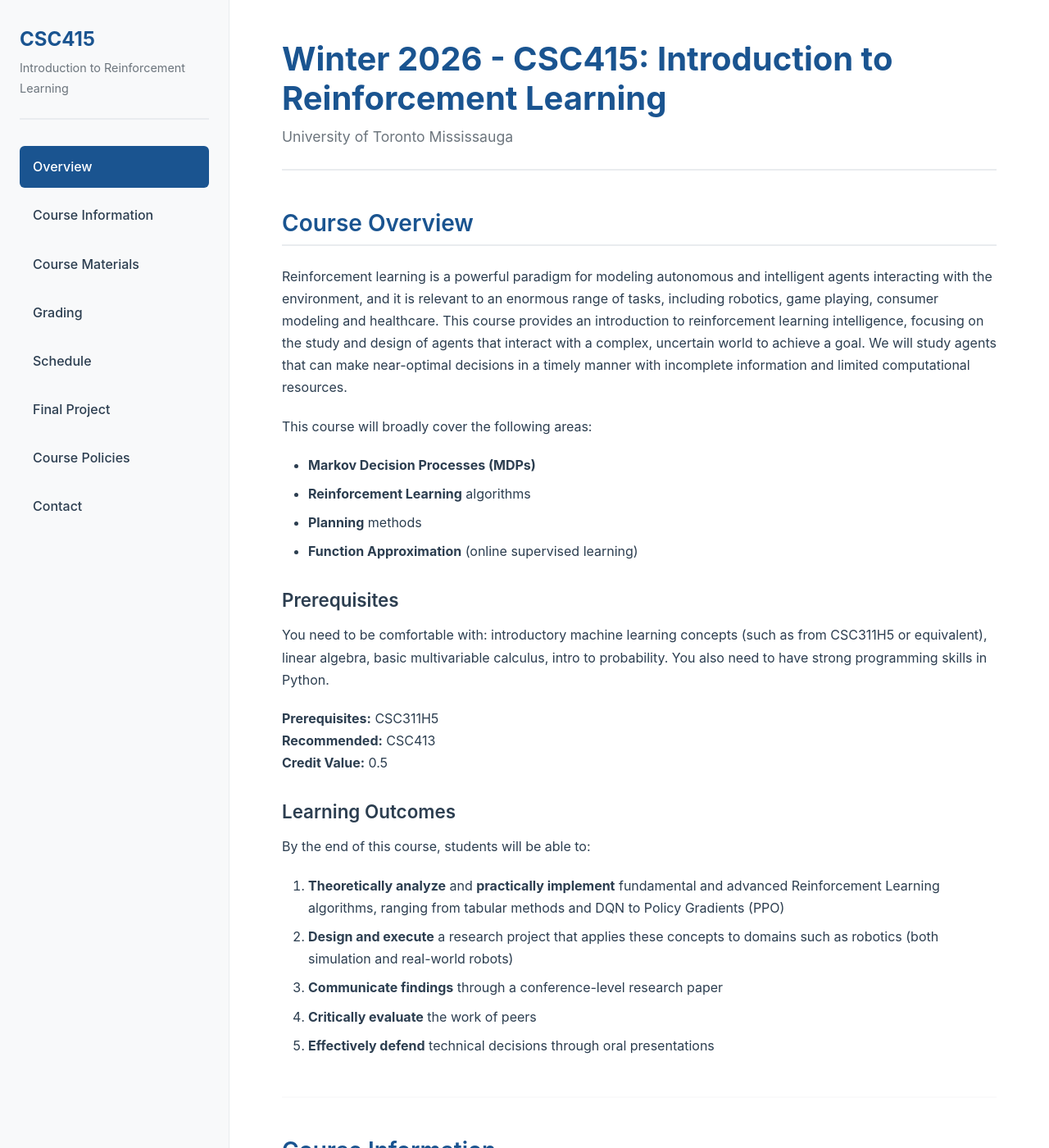
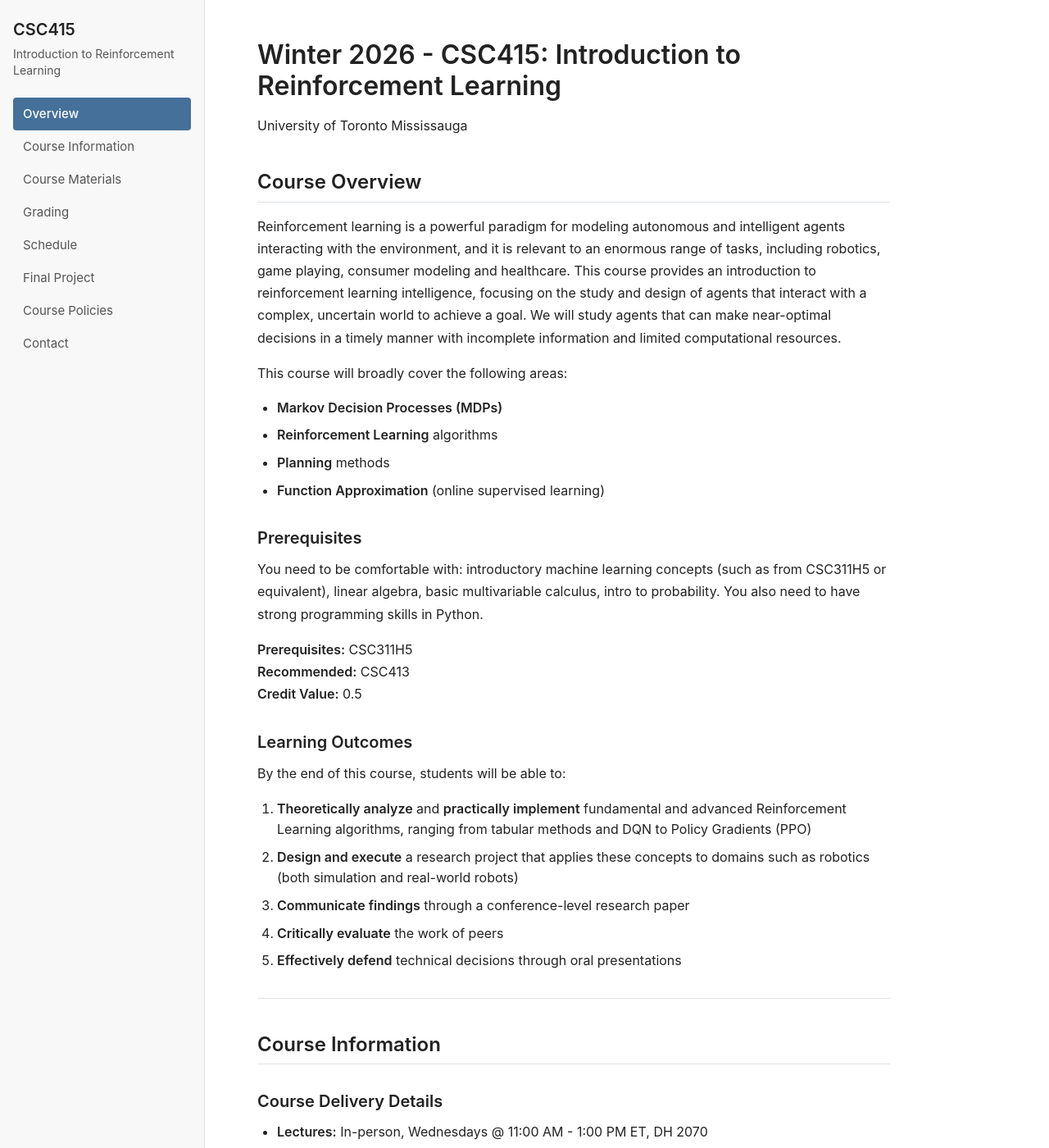
Before and after one commit to UTM-CSC415/w2026, a Jekyll site: the page built from index.md, in a window 1280 px wide and 1400 px high. Shown: the whole window at 82% size. Built offline with Jekyll 4.4.1, drawn with Linux system fonts in a browser that asks for light colours.

Commit message:
adapting the website

```diff
--- a/_layouts/default.html
+++ b/_layouts/default.html
@@ -7,67 +7,69 @@
     <title>{% if page.title %}{{ page.title }} | {% endif %}{{ site.title }}</title>
     <meta name="description" content="{{ page.description | default: site.description }}">
 
-    <!-- Bootstrap CSS -->
-    <link href="https://cdn.jsdelivr.net/npm/bootstrap@5.3.0/dist/css/bootstrap.min.css" rel="stylesheet">
-    <!-- Font Awesome -->
-    <link rel="stylesheet" href="https://cdnjs.cloudflare.com/ajax/libs/font-awesome/6.4.0/css/all.min.css">
-
     <style>
+      /* Quarto-inspired styling to match CSC2626 */
       :root {
-        --primary-color: #1a5490;
-        --sidebar-bg: #f8f9fa;
-        --text-color: #2c3e50;
-        --border-color: #e9ecef;
+        --quarto-body-font: -apple-system, BlinkMacSystemFont, "Segoe UI", Roboto, "Helvetica Neue", Arial, sans-serif;
+        --quarto-heading-font: -apple-system, BlinkMacSystemFont, "Segoe UI", Roboto, "Helvetica Neue", Arial, sans-serif;
+        --quarto-code-font: "SFMono-Regular", Menlo, Monaco, Consolas, "Liberation Mono", "Courier New", monospace;
+        --quarto-body-color: #222;
+        --quarto-body-bg: #fff;
+        --quarto-sidebar-bg: #f8f8f8;
+        --quarto-sidebar-fg: #555;
+        --quarto-sidebar-active: #447099;
+        --quarto-border-color: #dee2e6;
+        --quarto-link-color: #447099;
+        --quarto-link-hover-color: #2c5282;
       }
 
       * {
         box-sizing: border-box;
-      }
-
-      body {
-        font-family: -apple-system, BlinkMacSystemFont, "Segoe UI", Roboto, "Helvetica Neue", Arial, sans-serif;
-        line-height: 1.7;
-        color: var(--text-color);
-        background-color: #ffffff;
         margin: 0;
         padding: 0;
       }
 
-      .wrapper {
+      body {
+        font-family: var(--quarto-body-font);
+        font-size: 16px;
+        line-height: 1.6;
+        color: var(--quarto-body-color);
+        background-color: var(--quarto-body-bg);
+        margin: 0;
+        padding: 0;
+      }
+
+      .quarto-container {
         display: flex;
         min-height: 100vh;
       }
 
-      /* Sidebar */
+      /* Sidebar - matches Quarto style */
       .sidebar {
-        width: 280px;
-        background-color: var(--sidebar-bg);
-        border-right: 1px solid var(--border-color);
-        padding: 2rem 1.5rem;
+        width: 250px;
+        background-color: var(--quarto-sidebar-bg);
+        border-right: 1px solid var(--quarto-border-color);
+        padding: 1.5rem 1rem;
         position: fixed;
         height: 100vh;
         overflow-y: auto;
-        z-index: 100;
+        z-index: 1000;
       }
 
-      .sidebar-header {
-        margin-bottom: 2rem;
-        padding-bottom: 1.5rem;
-        border-bottom: 2px solid var(--border-color);
+      .sidebar-title {
+        font-family: var(--quarto-heading-font);
+        font-size: 1.25rem;
+        font-weight: 600;
+        color: var(--quarto-body-color);
+        margin-bottom: 0.5rem;
+        line-height: 1.2;
       }
 
-      .sidebar-header h1 {
-        font-size: 1.5rem;
-        font-weight: 700;
-        color: var(--primary-color);
-        margin: 0;
-        line-height: 1.3;
-      }
-
-      .sidebar-header .subtitle {
-        font-size: 0.9rem;
-        color: #6c757d;
-        margin-top: 0.5rem;
+      .sidebar-subtitle {
+        font-size: 0.875rem;
+        color: var(--quarto-sidebar-fg);
+        margin-bottom: 1.5rem;
+        line-height: 1.4;
       }
 
       .sidebar-nav {
@@ -77,142 +79,144 @@
       }
 
       .sidebar-nav li {
-        margin-bottom: 0.5rem;
+        margin: 0;
       }
 
       .sidebar-nav a {
         display: block;
-        padding: 0.75rem 1rem;
-        color: var(--text-color);
+        padding: 0.5rem 0.75rem;
+        color: var(--quarto-sidebar-fg);
         text-decoration: none;
-        border-radius: 6px;
-        transition: all 0.2s;
+        font-size: 0.9375rem;
+        border-radius: 4px;
+        transition: background-color 0.15s ease-in-out;
+      }
+
+      .sidebar-nav a:hover {
+        background-color: rgba(68, 112, 153, 0.1);
+        color: var(--quarto-link-color);
+      }
+
+      .sidebar-nav a.active {
+        background-color: var(--quarto-sidebar-active);
+        color: white;
         font-weight: 500;
       }
 
-      .sidebar-nav a:hover,
-      .sidebar-nav a.active {
-        background-color: var(--primary-color);
-        color: white;
+      /* Main content */
+      .main-content {
+        margin-left: 250px;
+        flex: 1;
+        padding: 3rem 4rem;
+        max-width: 900px;
       }
 
-      /* Main Content */
-      .main-content {
-        margin-left: 280px;
-        flex: 1;
-        padding: 3rem 4rem;
-        max-width: 1000px;
-      }
-
-      .page-header {
-        margin-bottom: 3rem;
-        padding-bottom: 1.5rem;
-        border-bottom: 2px solid var(--border-color);
-      }
-
-      .page-header h1 {
-        font-size: 2.5rem;
-        font-weight: 700;
-        color: var(--primary-color);
-        margin: 0 0 0.5rem 0;
-      }
-
-      .page-header .subtitle {
-        font-size: 1.1rem;
-        color: #6c757d;
-        font-weight: 400;
+      h1 {
+        font-family: var(--quarto-heading-font);
+        font-size: 2rem;
+        font-weight: 600;
+        color: var(--quarto-body-color);
+        margin-top: 0;
+        margin-bottom: 1rem;
+        line-height: 1.2;
       }
 
       h2 {
-        font-size: 1.75rem;
+        font-family: var(--quarto-heading-font);
+        font-size: 1.5rem;
         font-weight: 600;
-        color: var(--primary-color);
-        margin-top: 3rem;
-        margin-bottom: 1.5rem;
+        color: var(--quarto-body-color);
+        margin-top: 2.5rem;
+        margin-bottom: 1rem;
+        line-height: 1.3;
         padding-bottom: 0.5rem;
-        border-bottom: 2px solid var(--border-color);
+        border-bottom: 1px solid var(--quarto-border-color);
       }
 
       h3 {
-        font-size: 1.4rem;
+        font-family: var(--quarto-heading-font);
+        font-size: 1.25rem;
         font-weight: 600;
-        color: var(--text-color);
+        color: var(--quarto-body-color);
         margin-top: 2rem;
-        margin-bottom: 1rem;
+        margin-bottom: 0.75rem;
+        line-height: 1.3;
       }
 
       h4 {
-        font-size: 1.2rem;
+        font-family: var(--quarto-heading-font);
+        font-size: 1.1rem;
         font-weight: 600;
-        color: var(--text-color);
+        color: var(--quarto-body-color);
         margin-top: 1.5rem;
-        margin-bottom: 0.75rem;
+        margin-bottom: 0.5rem;
+        line-height: 1.3;
       }
 
       p {
-        margin-bottom: 1.25rem;
+        margin-bottom: 1rem;
+        line-height: 1.7;
       }
 
       ul, ol {
-        margin-bottom: 1.25rem;
-        padding-left: 2rem;
+        margin-bottom: 1rem;
+        padding-left: 1.5rem;
       }
 
       li {
         margin-bottom: 0.5rem;
+        line-height: 1.6;
       }
 
       a {
-        color: var(--primary-color);
+        color: var(--quarto-link-color);
         text-decoration: none;
       }
 
       a:hover {
+        color: var(--quarto-link-hover-color);
         text-decoration: underline;
       }
 
-      .table {
-        margin: 2rem 0;
+      table {
         width: 100%;
+        margin: 1.5rem 0;
+        border-collapse: collapse;
+        font-size: 0.9375rem;
       }
 
-      .table thead th {
-        background-color: var(--primary-color);
-        color: white;
-        font-weight: 600;
-        padding: 1rem;
-        border: none;
+      table thead {
+        border-bottom: 2px solid var(--quarto-border-color);
       }
 
-      .table tbody td {
-        padding: 0.75rem 1rem;
-        border-top: 1px solid var(--border-color);
+      table th {
+        text-align: left;
+        font-weight: 600;
+        padding: 0.75rem;
+        color: var(--quarto-body-color);
+        border-bottom: 2px solid var(--quarto-border-color);
       }
 
-      .table tbody tr:hover {
-        background-color: #f8f9fa;
+      table td {
+        padding: 0.75rem;
+        border-bottom: 1px solid var(--quarto-border-color);
       }
 
-      .card {
-        border: 1px solid var(--border-color);
-        border-radius: 8px;
-        padding: 1.5rem;
-        margin-bottom: 1.5rem;
-        background-color: #f8f9fa;
+      table tbody tr:hover {
+        background-color: rgba(0, 0, 0, 0.02);
       }
 
-      .card-header {
-        font-weight: 600;
-        color: var(--primary-color);
-        margin-bottom: 1rem;
-        font-size: 1.1rem;
+      hr {
+        border: none;
+        border-top: 1px solid var(--quarto-border-color);
+        margin: 2rem 0;
       }
 
       .alert {
-        padding: 1.25rem;
-        border-radius: 8px;
+        padding: 1rem 1.25rem;
         margin: 1.5rem 0;
         border-left: 4px solid;
+        border-radius: 4px;
       }
 
       .alert-warning {
@@ -228,67 +232,52 @@
       }
 
       .btn {
-        padding: 0.5rem 1.25rem;
-        border-radius: 6px;
+        display: inline-block;
+        padding: 0.5rem 1rem;
+        margin: 0.25rem 0.5rem 0.25rem 0;
+        background-color: var(--quarto-link-color);
+        color: white;
+        text-decoration: none;
+        border-radius: 4px;
+        font-size: 0.9375rem;
         font-weight: 500;
-        text-decoration: none;
-        display: inline-block;
-        transition: all 0.2s;
-        margin: 0.25rem 0.5rem 0.25rem 0;
+        transition: background-color 0.15s ease-in-out;
       }
 
-      .btn-primary {
-        background-color: var(--primary-color);
-        color: white;
-        border: none;
-      }
-
-      .btn-primary:hover {
-        background-color: #0d3a5f;
+      .btn:hover {
+        background-color: var(--quarto-link-hover-color);
         color: white;
         text-decoration: none;
       }
 
-      a.btn {
-        display: inline-block;
+      code {
+        font-family: var(--quarto-code-font);
+        font-size: 0.875em;
+        background-color: #f5f5f5;
+        padding: 0.2em 0.4em;
+        border-radius: 3px;
       }
 
-      hr {
-        border: none;
-        border-top: 2px solid var(--border-color);
-        margin: 3rem 0;
+      strong {
+        font-weight: 600;
       }
 
-      .info-box {
-        background-color: #f8f9fa;
-        border-left: 4px solid var(--primary-color);
-        padding: 1.5rem;
-        margin: 2rem 0;
-        border-radius: 4px;
+      em {
+        font-style: italic;
       }
 
       .footer {
         margin-top: 4rem;
         padding-top: 2rem;
-        border-top: 2px solid var(--border-color);
+        border-top: 1px solid var(--quarto-border-color);
         text-align: center;
-        color: #6c757d;
-        font-size: 0.9rem;
+        color: var(--quarto-sidebar-fg);
+        font-size: 0.875rem;
       }
 
       /* Responsive */
-      @media (max-width: 992px) {
-        .sidebar {
-          width: 240px;
-        }
-        .main-content {
-          margin-left: 240px;
-          padding: 2rem 2.5rem;
-        }
-      }
-
       @media (max-width: 768px) {
-        .wrapper {
+        .quarto-container {
           flex-direction: column;
         }
         .sidebar {
@@ -296,26 +285,27 @@
           position: relative;
           height: auto;
           border-right: none;
-          border-bottom: 1px solid var(--border-color);
+          border-bottom: 1px solid var(--quarto-border-color);
         }
         .main-content {
           margin-left: 0;
           padding: 2rem 1.5rem;
         }
-        .page-header h1 {
-          font-size: 2rem;
+        h1 {
+          font-size: 1.75rem;
+        }
+        h2 {
+          font-size: 1.35rem;
         }
       }
     </style>
   </head>
   <body>
-    <div class="wrapper">
+    <div class="quarto-container">
       <!-- Sidebar -->
       <aside class="sidebar">
-        <div class="sidebar-header">
-          <h1>CSC415</h1>
-          <div class="subtitle">Introduction to Reinforcement Learning</div>
-        </div>
+        <div class="sidebar-title">CSC415</div>
+        <div class="sidebar-subtitle">Introduction to Reinforcement Learning</div>
         <nav>
           <ul class="sidebar-nav">
             <li><a href="#overview" class="active">Overview</a></li>
@@ -340,8 +330,6 @@
       </main>
     </div>
 
-    <!-- Bootstrap JS -->
-    <script src="https://cdn.jsdelivr.net/npm/bootstrap@5.3.0/dist/js/bootstrap.bundle.min.js"></script>
     <script>
       // Update active nav link on scroll
       document.querySelectorAll('.sidebar-nav a').forEach(link => {
```
